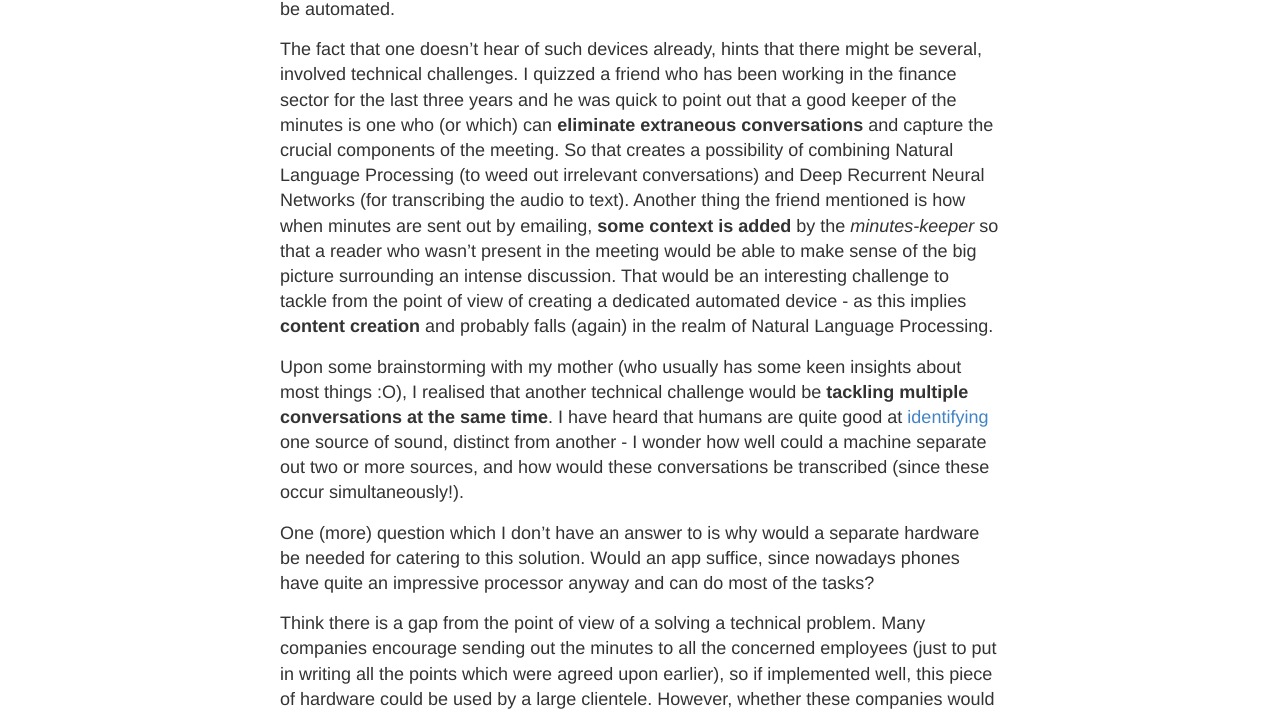
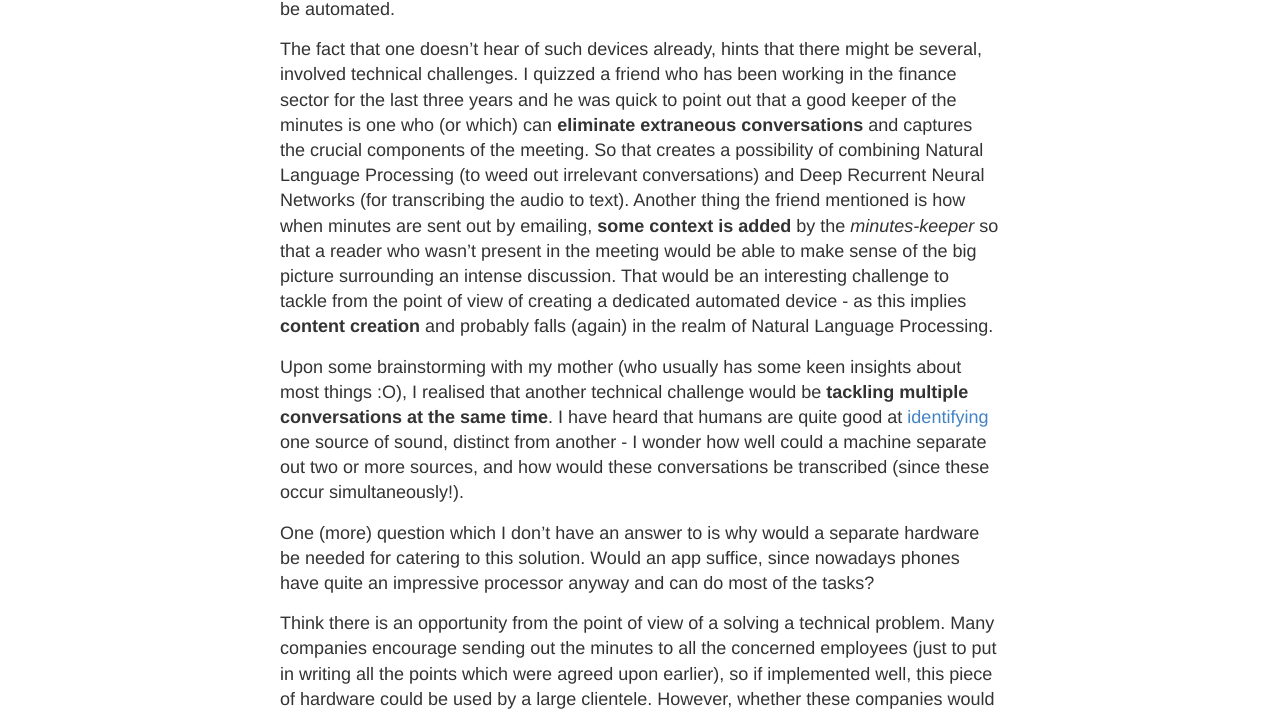
Before and after one commit to malaalam/minuteskeeper, a Jekyll site: the page built from _posts/2017-12-30-Jeeves-Your-Personal-Assistant.md, in a window 1280 px wide. Shown: the part 537-1252 px from the top of the page. Built offline with Jekyll 4.4.1, drawn with Linux system fonts in a browser that asks for light colours; comment, search, counter and statistics services are not loaded; some of the changed text lies outside the part shown.

Commit message:
Update 2017-12-30-Jeeves-Your-Personal-Assistant.md

```diff
--- a/_posts/2017-12-30-Jeeves-Your-Personal-Assistant.md
+++ b/_posts/2017-12-30-Jeeves-Your-Personal-Assistant.md
@@ -9,13 +9,13 @@ Then a couple of days ago, I came across the [Kaggle](https://www.kaggle.com/c/t
 
 That made me envision a device which could generate **minutes of a meeting** for a group of users who are firing ideas at each other. Considering that it is not uncommon to see an employee jot down the minutes by hand in meetings held at corporate offices, suggests to me that *speech to text annotation for official meetings* is a function which could potentially be automated.
 
-The fact that one doesn't hear of such devices already, hints that there might be several, involved technical challenges. I quizzed a friend who has been working in the finance sector for the last three years and he was quick to point out that a good keeper of the minutes is one who (or which) can **eliminate extraneous conversations** and capture the crucial components of the meeting. So that creates a possibility of combining Natural Language Processing (to weed out irrelevant conversations) and Deep Recurrent Neural Networks (for transcribing the audio to text). Another thing the friend mentioned is how when minutes are sent out by emailing, **some context is added** by the *minutes-keeper* so that a reader who wasn't present in the meeting would be able to make sense of the big picture surrounding an intense discussion. That would be an interesting challenge to tackle from the point of view of creating a dedicated automated device - as this implies **content creation** and probably falls (again) in the realm of Natural Language Processing.
+The fact that one doesn't hear of such devices already, hints that there might be several, involved technical challenges. I quizzed a friend who has been working in the finance sector for the last three years and he was quick to point out that a good keeper of the minutes is one who (or which) can **eliminate extraneous conversations** and captures the crucial components of the meeting. So that creates a possibility of combining Natural Language Processing (to weed out irrelevant conversations) and Deep Recurrent Neural Networks (for transcribing the audio to text). Another thing the friend mentioned is how when minutes are sent out by emailing, **some context is added** by the *minutes-keeper* so that a reader who wasn't present in the meeting would be able to make sense of the big picture surrounding an intense discussion. That would be an interesting challenge to tackle from the point of view of creating a dedicated automated device - as this implies **content creation** and probably falls (again) in the realm of Natural Language Processing.
 
 Upon some brainstorming with my mother (who usually has some keen insights about most things :O), I realised that another technical challenge would be **tackling multiple conversations at the same time**. I have heard that humans are quite good at [identifying](https://en.wikipedia.org/wiki/Cocktail_party_effect) one source of sound, distinct from another - I wonder how well could a machine separate out two or more sources, and how would these conversations be transcribed (since these occur simultaneously!).
 
 One (more) question which I don't have an answer to is why would a separate hardware be needed for catering to this solution. Would an app suffice, since nowadays phones have quite an impressive processor anyway and can do most of the tasks?
 
-Think there is a gap from the point of view of a solving a technical problem. Many companies encourage sending out the minutes to all the concerned employees (just to put in writing all the points which were agreed upon earlier), so if implemented well, this piece of hardware could be used by a large clientele. However, whether these companies would be willing to buy such a product (would such a device justify its cost by improving the productivity of a company) seems hard to answer! .
+Think there is an opportunity from the point of view of a solving a technical problem. Many companies encourage sending out the minutes to all the concerned employees (just to put in writing all the points which were agreed upon earlier), so if implemented well, this piece of hardware could be used by a large clientele. However, whether these companies would be willing to buy such a product (would such a device justify its cost by improving the productivity of a company) seems hard to answer! .
 
 I thought I would name this project **Jeeves** in reference to the eponymous butler who makes all problems disappear!
 
```
